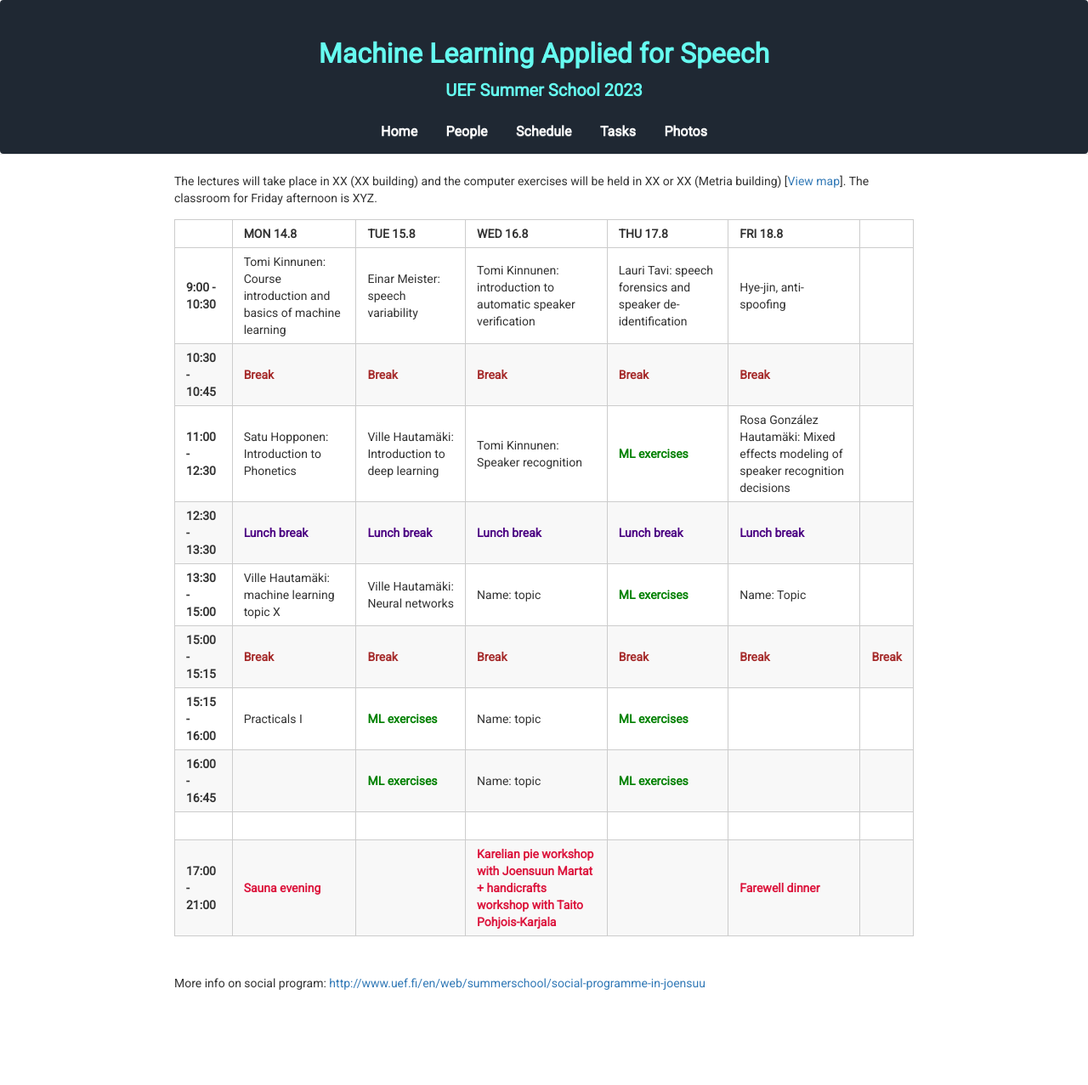
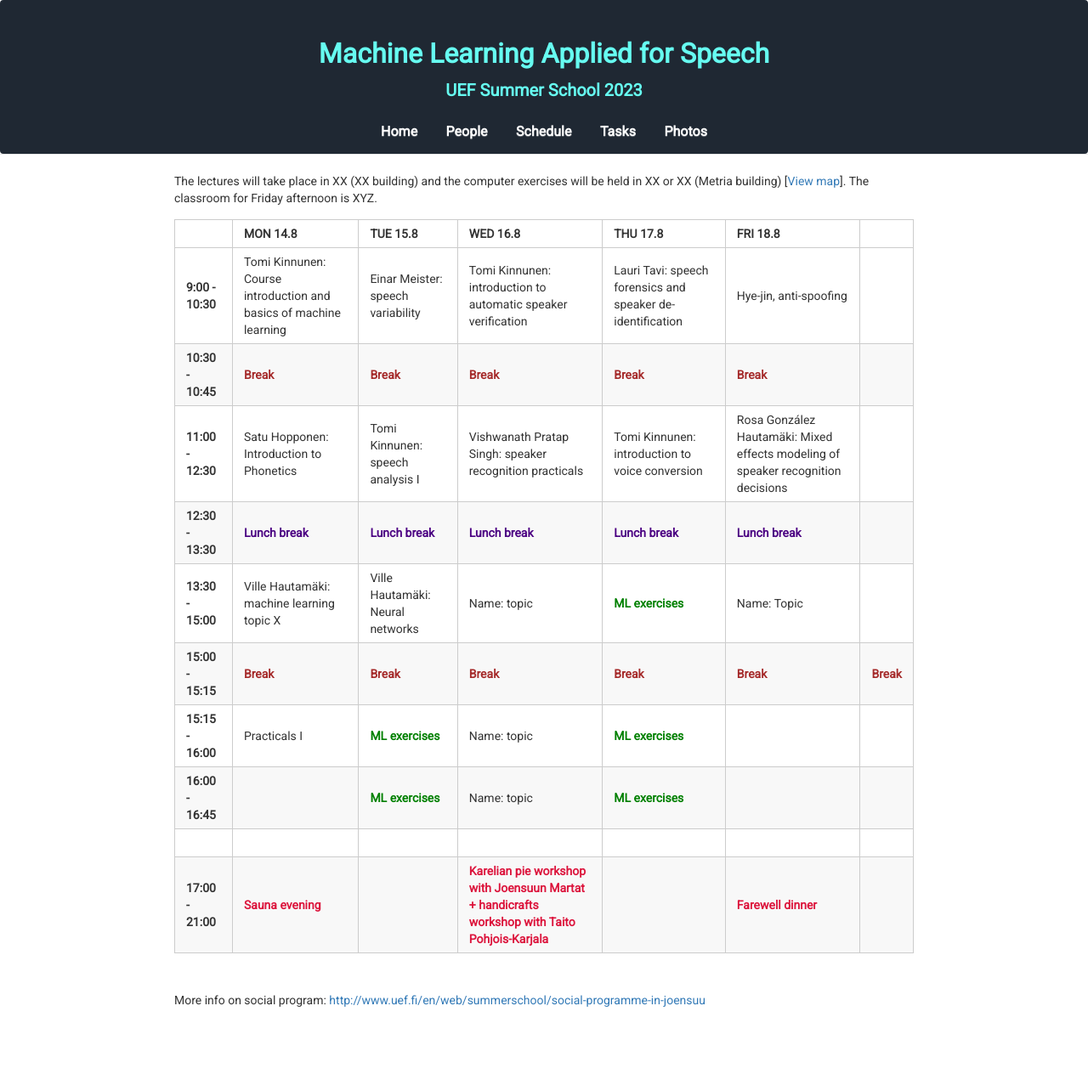
Before and after one commit to vpspeech/summerschool2023, a Jekyll site: the page built from schedule.md, in a window 1280 px wide. Shown: the whole page at 85% size. Built offline with Jekyll 4.4.1, drawn with Linux system fonts in a browser that asks for light colours; nearby versions of some CDN libraries.

Commit message:
Update schedule.md

```diff
--- a/schedule.md
+++ b/schedule.md
@@ -9,7 +9,7 @@ The lectures will take place in XX (XX building) and the computer exercises will
 |-------------------|---------------------------------------------------|---------------------------------------------------------|---------------------------------------------------|---------------------------------------------------|---------------------------------------------------|
 | **9:00 - 10:30**   |            Tomi Kinnunen: Course introduction and basics of machine learning                                       | Einar Meister: speech variability                       | Tomi Kinnunen: introduction to automatic speaker verification                      | Lauri Tavi: speech forensics and speaker de-identification | Hye-jin, anti-spoofing         |
 | **10:30 - 10:45** | <span style="color:brown">**Break**</span> | <span style="color:brown">**Break**</span>       | <span style="color:brown">**Break**</span> | <span style="color:brown">**Break**</span>       | <span style="color:brown">**Break**</span> |
-| **11:00 - 12:30** | Satu Hopponen: Introduction to Phonetics           | Ville Hautamäki: Introduction to deep learning                | Tomi Kinnunen: Speaker recognition                     | <span style="color:green">**ML exercises**</span> | Rosa González Hautamäki: Mixed effects modeling of speaker recognition decisions |
+| **11:00 - 12:30** | Satu Hopponen: Introduction to Phonetics           | Tomi Kinnunen: speech analysis I               | Vishwanath Pratap Singh: speaker recognition practicals                   | Tomi Kinnunen: introduction to voice conversion | Rosa González Hautamäki: Mixed effects modeling of speaker recognition decisions |
 | **12:30 - 13:30** | <span style="color:indigo">**Lunch break**</span> | <span style="color:indigo">**Lunch break**</span>       | <span style="color:indigo">**Lunch break**</span> | <span style="color:indigo">**Lunch break**</span>       | <span style="color:indigo">**Lunch break**</span>   |
 | **13:30 - 15:00** | Ville Hautamäki: machine learning topic X                         | Ville Hautamäki: Neural networks                              | Name: topic                | <span style="color:green">**ML exercises**</span> | Name: Topic |
 | **15:00 - 15:15** | <span style="color:brown">**Break**</span> | <span style="color:brown">**Break**</span>       | <span style="color:brown">**Break**</span> | <span style="color:brown">**Break**</span>       |   <span style="color:brown">**Break**</span> | <span style="color:brown">**Break**</span>  |
```
